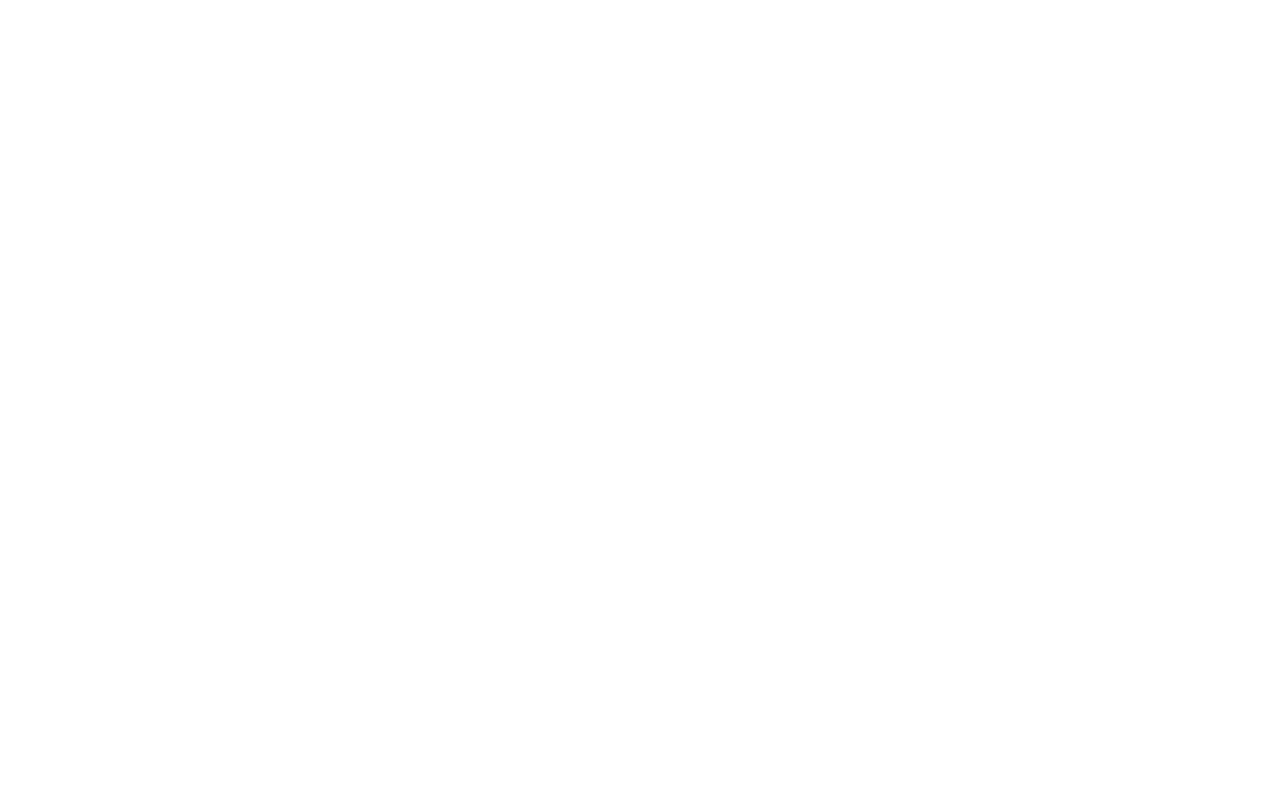
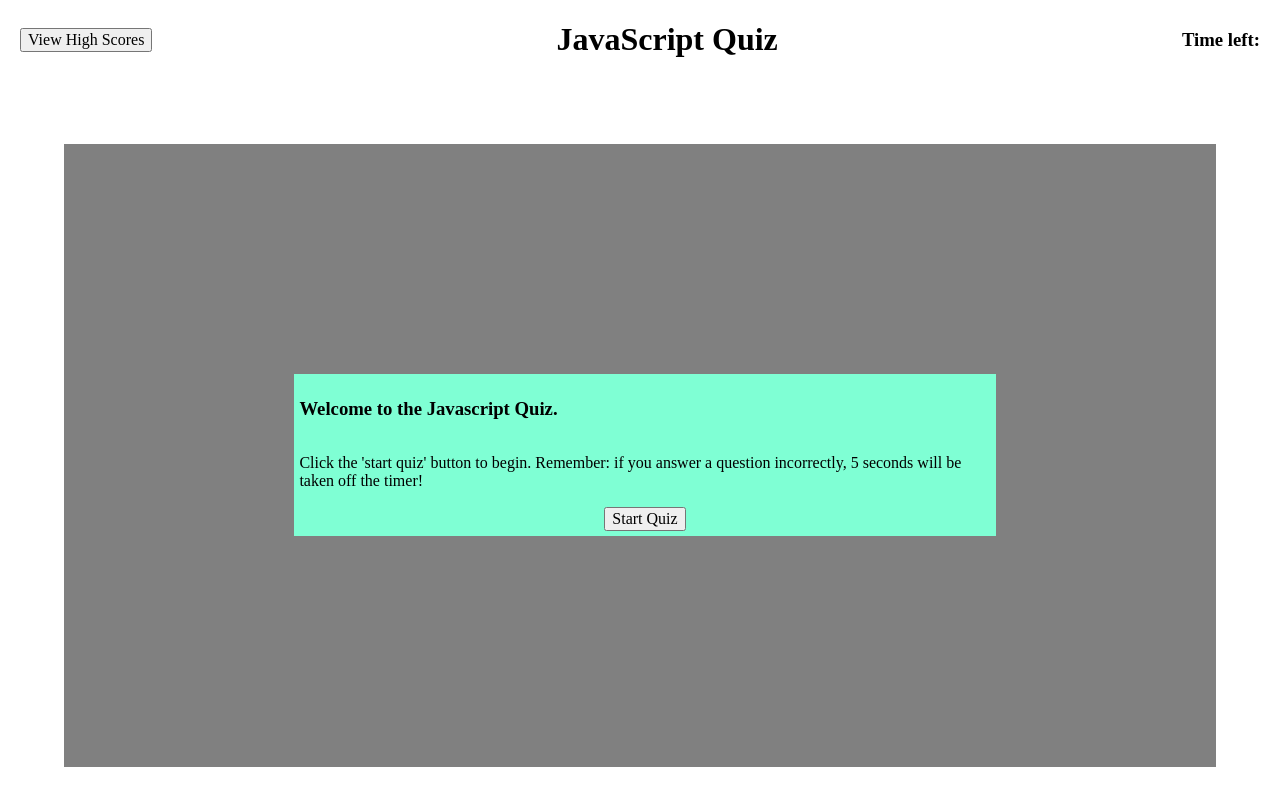
Before and after one commit to NoahAaronBurton/js-quiz, a plain HTML site: page index.html in a window 1280 px wide. Drawn offline with nearby package versions, Linux system fonts and the light colour scheme.

Commit message:
html and css structure

```diff
--- a/assets/style.css
+++ b/assets/style.css
@@ -0,0 +1,52 @@
+/* ---Header---*/
+header {
+    width: 100%;
+    display: flex;
+    align-items: center;
+    justify-content: space-between;
+
+}
+header h3{
+    margin-right: 20px;
+}
+
+header button {
+    margin-left: 20px;
+}
+
+/* ---Main---*/
+
+main {
+    display: flex;
+    align-items: center;
+    justify-content: center;
+    padding: 5%;
+}
+
+.container {
+    display: block;
+    background-color: grey;
+    padding: 20%;
+    width: 60%;
+    height: 50%;
+}
+ /* --quiz box-- */
+.quiz-box {
+    display: flex;
+    flex-direction: column;
+   padding: 5px;
+   height: 100%;
+   width: 100%;
+   background-color: aquamarine;
+}
+
+#quiz-text {
+    align-self: flex-start;
+    justify-self: flex-start;
+}
+#quiz-subtitle {
+    justify-self: flex-start;
+}
+#start-quiz {
+    align-self: center;
+}
--- a/index.html
+++ b/index.html
@@ -9,6 +9,21 @@
     <title>Javascript Quiz</title>
 </head>
 <body>
+    <header id="highscores">
+        <button id="highscore-button">View High Scores</button>
+        <h1>JavaScript Quiz</h1>
+        <h3 id="time-left">Time left:</h3>
+    </header>
+    <main>
+        <div class="container">
+         <div class="quiz-box">
+            <h3 id="quiz-text">Welcome to the Javascript Quiz.</h3>
+            <p id="quiz-subtitle">Click the 'start quiz' button to begin. Remember: if you answer a question incorrectly, 5 seconds will be taken off the timer!</p>
+            <button id="start-quiz">Start Quiz</button>
+
+         </div>
+        </div>
+    </main>
 
 
     <script src="./assets/script.js"></script>
```
